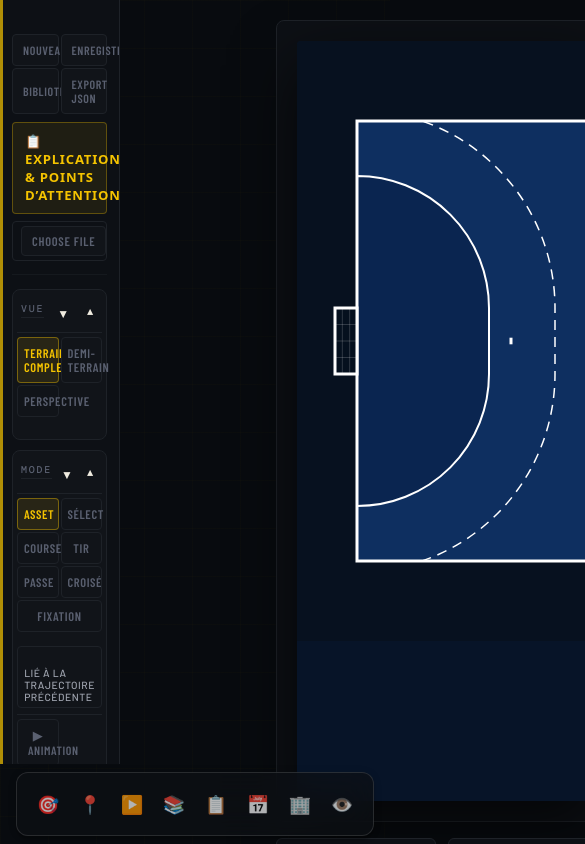
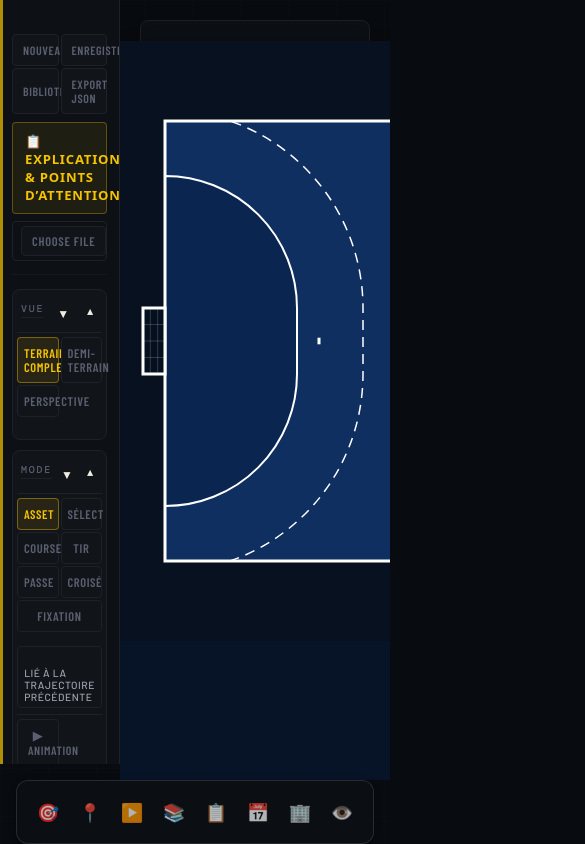
Before and after one commit to loiclegrand83/HandballEngine, a website: page web-board/pages/board.html in a window 390 px wide. Shown: the top 844 px of the page, 585 px wide, since content can reach past the window. Drawn offline with nearby package versions, Linux system fonts and the light colour scheme; no server answers; a web font is replaced by a local one.

Commit message:
feat(board): fix app-shell grid to reserve dock row (Spine AD-10)
.app-shell now uses a 3-area CSS grid (sidebar/canvas/dock) instead of
the legacy 2-column layout, with .dock becoming a grid item instead of
a position:fixed viewport overlay. Reuses existing dock/sidebar/panel
markup and JS as-is — layout only, no new panel content.

Fixed during review loopback: initial pass used min-height: 100vh on
.app-shell, which let content stretch the shell past the viewport and
pushed the dock off-screen on the 1024x600 tablet target. Root cause
was CSS Grid's implicit min-height: auto on grid items — fixed via
height: 100vh plus min-height: 0 on .sidebar/.main-panel and internal
overflow-y scroll, verified via Playwright bounding-rect checks showing
the dock stays exactly within the viewport at both tablet and desktop
sizes.

Covers PRD FR1.2 (players-assets-trajectories-2026-09-22).

Co-Authored-By: Claude Sonnet 5 <noreply@anthropic.com>

```diff
--- a/_bmad-output/prd-runs/players-assets-trajectories-2026-09-22/sprint-status.yaml
+++ b/_bmad-output/prd-runs/players-assets-trajectories-2026-09-22/sprint-status.yaml
@@ -30,7 +30,7 @@ story_location: _bmad-output/prd-runs/players-assets-trajectories-2026-09-22
 development_status:
   epic-1: in-progress
   1-1-ecran-de-demarrage-nouvelle-seance-ou-editer-un-exercice: done
-  1-2-mode-exercise-builder-layout-dock-sidebar-canvas: backlog
+  1-2-mode-exercise-builder-layout-dock-sidebar-canvas: done
   1-3-selection-de-la-vue-terrain: backlog
   epic-1-retrospective: optional
 
--- a/web-board/src/css/dock.css
+++ b/web-board/src/css/dock.css
@@ -7,11 +7,11 @@
 /* ── Dock Container ──────────────────────────────────────────────────────────── */
 
 .dock {
-  /* Fixed position at bottom of viewport */
-  position: fixed;
-  bottom: var(--spacing-lg);
-  left: 50%;
-  transform: translateX(-50%);
+  /* Grid item: occupies the "dock" row reserved by .app-shell (AD-10) */
+  grid-area: dock;
+  position: relative;
+  align-self: center;
+  justify-self: center;
 
   /* Dimensions */
   width: fit-content;
@@ -47,7 +47,6 @@
   .dock {
     padding: var(--spacing-md) var(--spacing-lg);
     gap: var(--spacing-xs);
-    bottom: var(--spacing-md);
   }
 }
 
--- a/web-board/src/css/styles.css
+++ b/web-board/src/css/styles.css
@@ -63,8 +63,12 @@ body::before {
 
 .app-shell {
   display: grid;
-  grid-template-columns: 256px 1fr;
-  min-height: 100vh;
+  grid-template-columns: auto 1fr;
+  grid-template-rows: 1fr var(--dock-height, 64px);
+  grid-template-areas:
+    "sidebar canvas"
+    "dock    dock";
+  height: 100vh;
   position: relative;
   z-index: 1;
 }
@@ -72,6 +76,8 @@ body::before {
 /* ── Sidebar ─────────────────────────────────────────────────────────────────── */
 
 .sidebar {
+  grid-area: sidebar;
+  min-height: 0;
   padding: 16px 12px;
   border-right: 1px solid var(--border);
   background: var(--panel);
@@ -528,6 +534,11 @@ body::before {
 /* ── Main panel ──────────────────────────────────────────────────────────────── */
 
 .main-panel {
+  grid-area: canvas;
+  min-width: 0;
+  min-height: 0;
+  overflow-x: hidden;
+  overflow-y: auto;
   padding: 20px;
   display: flex;
   flex-direction: column;
```
Also changed, not shown: _bmad-output/prd-runs/players-assets-trajectories-2026-09-22/stories/1-2-mode-exercise-builder-layout-dock-sidebar-canvas.md (added, +94 -0 lines), web-board/pages/board.html (+4 -4 lines).
